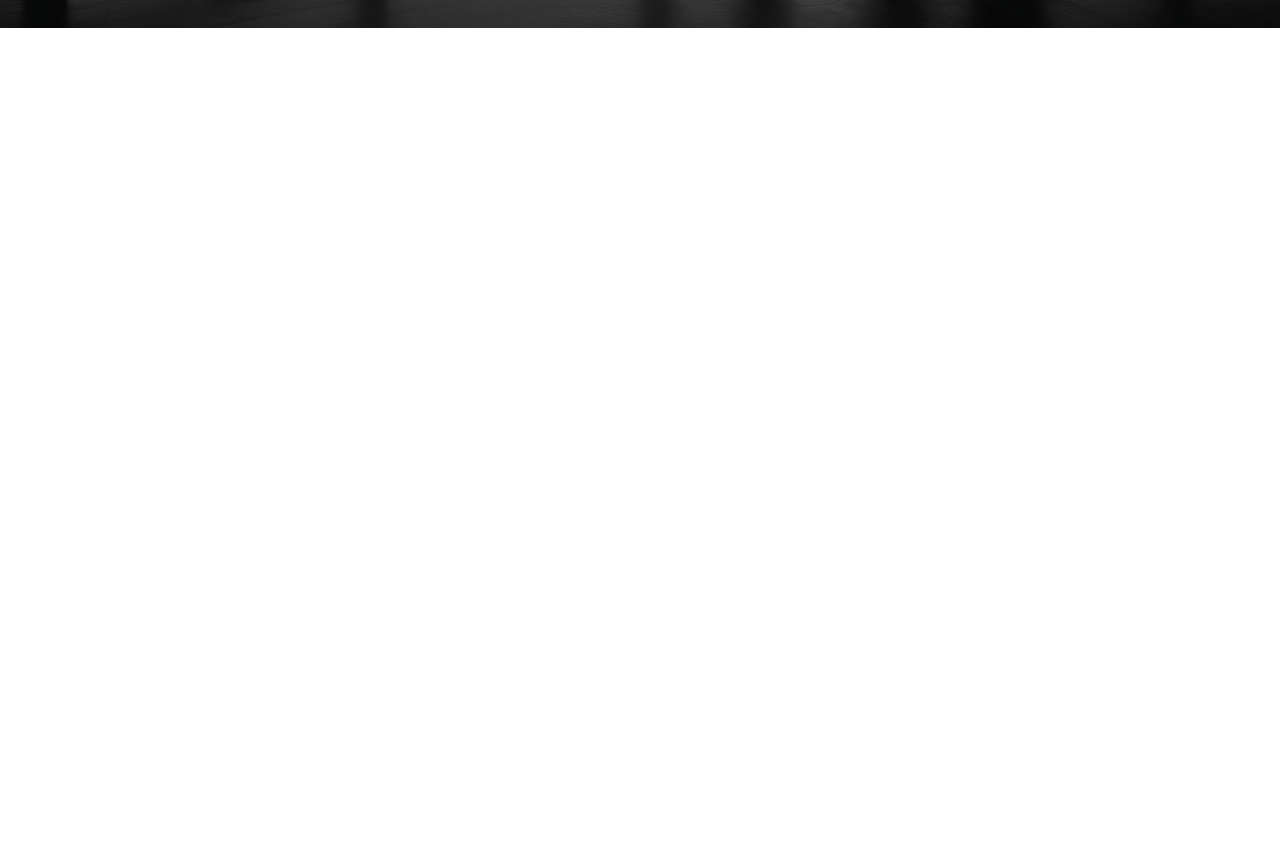
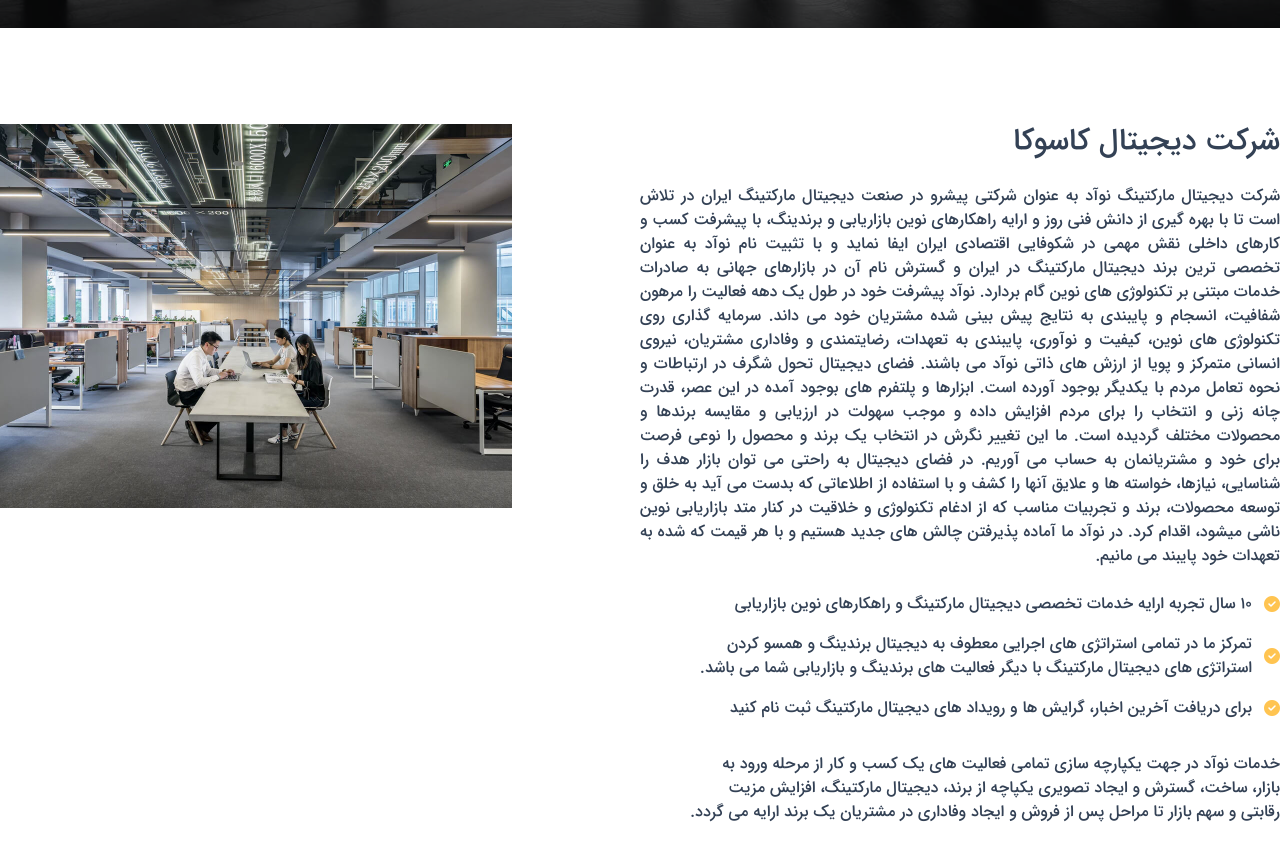
Before and after one commit to salehMb1999/kasuka, a React (Vite) app: page / in a window 1280 px wide. Shown: the part 700-1560 px from the top of the page. Before the commit the page ends 800 px from the top, so only its background shows below. Built offline with nearby package versions, Linux system fonts and the light colour scheme.

Commit message:
introduction section top part finished without responsive

```diff
--- a/src/header/header.jsx
+++ b/src/header/header.jsx
@@ -5,7 +5,7 @@ export default function Header() {
   return (
     <div className="overflow-hidden font-iranSansMed">
       <Nav />
-      <div className="relative h-auto w-screen bg-[url('/src/public/images/hero-bg.jpg')] from-slate-500 to-slate-500 bg-cover bg-top bg-no-repeat py-14 before:absolute before:bottom-0 before:left-0 before:right-0 before:top-0 before:bg-[rgba(0,0,0,.6)] md:h-[91vh] md:bg-center">
+      <div className="relative h-auto w-screen bg-[url('/src/public/images/hero-bg.jpg')] from-slate-500 to-slate-500 bg-cover bg-fixed  bg-top bg-no-repeat py-14 before:absolute before:bottom-0 before:left-0 before:right-0 before:top-0 before:bg-[rgba(0,0,0,.6)] md:h-[91vh] md:bg-center">
         <div className="container relative mx-auto flex h-full flex-col items-center justify-center p-3">
           <div className="flex flex-col items-center justify-center gap-10 pt-20 text-white">
             <div className="flex flex-col items-center justify-center gap-5 text-center">
--- a/src/header/nav.jsx
+++ b/src/header/nav.jsx
@@ -24,14 +24,14 @@ export default function Nav() {
           <li className="hover:selected group/nav relative flex items-center justify-center gap-2 py-3 duration-300 ease-in-out">
             <a href="#">لیست کشویی</a>
             <i className="fa fa-chevron-down" aria-hidden="true"></i>
-            <ul className="invisible absolute top-28 flex w-48  flex-col items-stretch justify-center gap-5 bg-white py-2 text-black opacity-0 duration-300 ease-in-out group-hover/nav:visible group-hover/nav:top-12 group-hover/nav:opacity-100">
+            <ul className="invisible absolute top-28 flex w-48  flex-col items-stretch justify-center gap-1 bg-white py-2 text-black opacity-0 duration-300 ease-in-out group-hover/nav:visible group-hover/nav:top-12 group-hover/nav:opacity-100">
               <li className="flex items-center justify-start px-4 py-2 hover:bg-[#ffc451]">
                 <a href="#">لیست کشویی 1</a>
               </li>
               <li className="group/sub flex items-center justify-start gap-2 px-4 py-2 hover:bg-[#ffc451]">
                 <a href="#">لیست کشویی عمیق</a>
                 <i className="fa fa-chevron-left" aria-hidden="true"></i>
-                <ul className="invisible absolute right-10 top-16 flex w-48 flex-col  items-stretch justify-center gap-5 bg-white py-2 text-black opacity-0 shadow-md duration-300 ease-in-out group-hover/sub:visible group-hover/sub:right-48 group-hover/sub:opacity-100">
+                <ul className="invisible absolute right-64 top-12 flex w-48 flex-col  items-stretch justify-center gap-2 bg-white py-2 text-black opacity-0 shadow-md duration-200 ease-in-out group-hover/sub:visible group-hover/sub:right-48 group-hover/sub:opacity-100">
                   <li className="flex items-center justify-start px-4 py-2 hover:bg-[#ffc451]">
                     <a href="#">لیست کشویی عمیق 1</a>
                   </li>
--- /dev/null
+++ b/src/introduction/clients.jsx
@@ -0,0 +1,18 @@
+const clientsInfo = {
+   "saber":  {
+    "name" :"./../public"
+   }
+}
+console.log(clientsInfo.saber.name);
+
+export default function Clients () {
+    return(
+        <div>
+
+
+
+
+        </div>
+    )
+
+}
--- /dev/null
+++ b/src/introduction/introduction.jsx
@@ -0,0 +1,89 @@
+export default function Introduction() {
+  return (
+    <div className="container mx-auto py-24 font-iranSansMed">
+      <div className="flex items-start justify-between">
+        <div className="flex w-3/6 flex-col items-start justify-stretch gap-6 text-balance text-slate-700">
+          <div>
+            <h2 className="text-3xl">شرکت دیجیتال کاسوکا</h2>
+          </div>
+          <div className="text-justify">
+            <p>
+              شرکت دیجیتال مارکتینگ نوآد به عنوان شرکتی پیشرو در صنعت دیجیتال
+              مارکتینگ ایران در تلاش است تا با بهره گیری از دانش فنی روز و ارایه
+              راهکارهای نوین بازاریابی و برندینگ، با پیشرفت کسب و کارهای داخلی
+              نقش مهمی در شکوفایی اقتصادی ایران ایفا نماید و با تثبیت نام نوآد
+              به عنوان تخصصی ترین برند دیجیتال مارکتینگ در ایران و گسترش نام آن
+              در بازارهای جهانی به صادرات خدمات مبتنی بر تکنولوژی های نوین گام
+              بردارد. نوآد پیشرفت خود در طول یک دهه فعالیت را مرهون شفافیت،
+              انسجام و پایبندی به نتایج پیش بینی شده مشتریان خود می داند. سرمایه
+              گذاری روی تکنولوژی های نوین، کیفیت و نوآوری، پایبندی به تعهدات،
+              رضایتمندی و وفاداری مشتریان، نیروی انسانی متمرکز و پویا از ارزش
+              های ذاتی نوآد می باشند. فضای دیجیتال تحول شگرف در ارتباطات و نحوه
+              تعامل مردم با یکدیگر بوجود آورده است. ابزارها و پلتفرم های بوجود
+              آمده در این عصر، قدرت چانه زنی و انتخاب را برای مردم افزایش داده و
+              موجب سهولت در ارزیابی و مقایسه برندها و محصولات مختلف گردیده است.
+              ما این تغییر نگرش در انتخاب یک برند و محصول را نوعی فرصت برای خود
+              و مشتریانمان به حساب می آوریم. در فضای دیجیتال به راحتی می توان
+              بازار هدف را شناسایی، نیازها، خواسته ها و علایق آنها را کشف و با
+              استفاده از اطلاعاتی که بدست می آید به خلق و توسعه محصولات، برند و
+              تجربیات مناسب که از ادغام تکنولوژی و خلاقیت در کنار متد بازاریابی
+              نوین ناشی میشود، اقدام کرد. در نوآد ما آماده پذیرفتن چالش های جدید
+              هستیم و با هر قیمت که شده به تعهدات خود پایبند می مانیم.
+            </p>
+          </div>
+          <div className="mb-2 flex flex-col items-start justify-stretch gap-4">
+            <div className="flex items-center justify-start gap-3">
+              <i
+                className="fa fa-check-circle text-[#ffc451]"
+                aria-hidden="true"
+              ></i>
+
+              <span>
+                ۱۰ سال تجربه ارایه خدمات تخصصی دیجیتال مارکتینگ و راهکارهای نوین
+                بازاریابی
+              </span>
+            </div>
+            <div className="flex items-center justify-start gap-3">
+              <i
+                className="fa fa-check-circle text-[#ffc451]"
+                aria-hidden="true"
+              ></i>
+
+              <span>
+                تمرکز ما در تمامی استراتژی های اجرایی معطوف به دیجیتال برندینگ و
+                همسو کردن استراتژی های دیجیتال مارکتینگ با دیگر فعالیت های
+                برندینگ و بازاریابی شما می باشد.
+              </span>
+            </div>
+            <div className="flex items-center justify-start gap-3">
+              <i
+                className="fa fa-check-circle text-[#ffc451]"
+                aria-hidden="true"
+              ></i>
+
+              <span>
+                برای دریافت آخرین اخبار، گرایش ها و رویداد های دیجیتال مارکتینگ
+                ثبت نام کنید
+              </span>
+            </div>
+          </div>
+          <div>
+            <p>
+              خدمات نوآد در جهت یکپارچه سازی تمامی فعالیت های یک کسب و کار از
+              مرحله ورود به بازار، ساخت، گسترش و ایجاد تصویری یکپاچه از برند،
+              دیجیتال مارکتینگ، افزایش مزیت رقابتی و سهم بازار تا مراحل پس از
+              فروش و ایجاد وفاداری در مشتریان یک برند ارایه می گردد.
+            </p>
+          </div>
+        </div>
+        <div className="w-2/5">
+          <img
+            className="w-full"
+            src="./src/public/images/about.jpg"
+            alt="about"
+          />
+        </div>
+      </div>
+    </div>
+  );
+}
--- a/src/main.jsx
+++ b/src/main.jsx
@@ -2,9 +2,11 @@ import React from "react";
 import ReactDOM from "react-dom/client";
 import Header from "./header/header";
 import "./index.css";
+import Introduction from "./introduction/introduction";
 
 ReactDOM.createRoot(document.getElementById("root")).render(
   <React.StrictMode>
     <Header />
+    <Introduction />
   </React.StrictMode>,
 );
```
Also changed, not shown: src/public/images/about.jpg (added).
